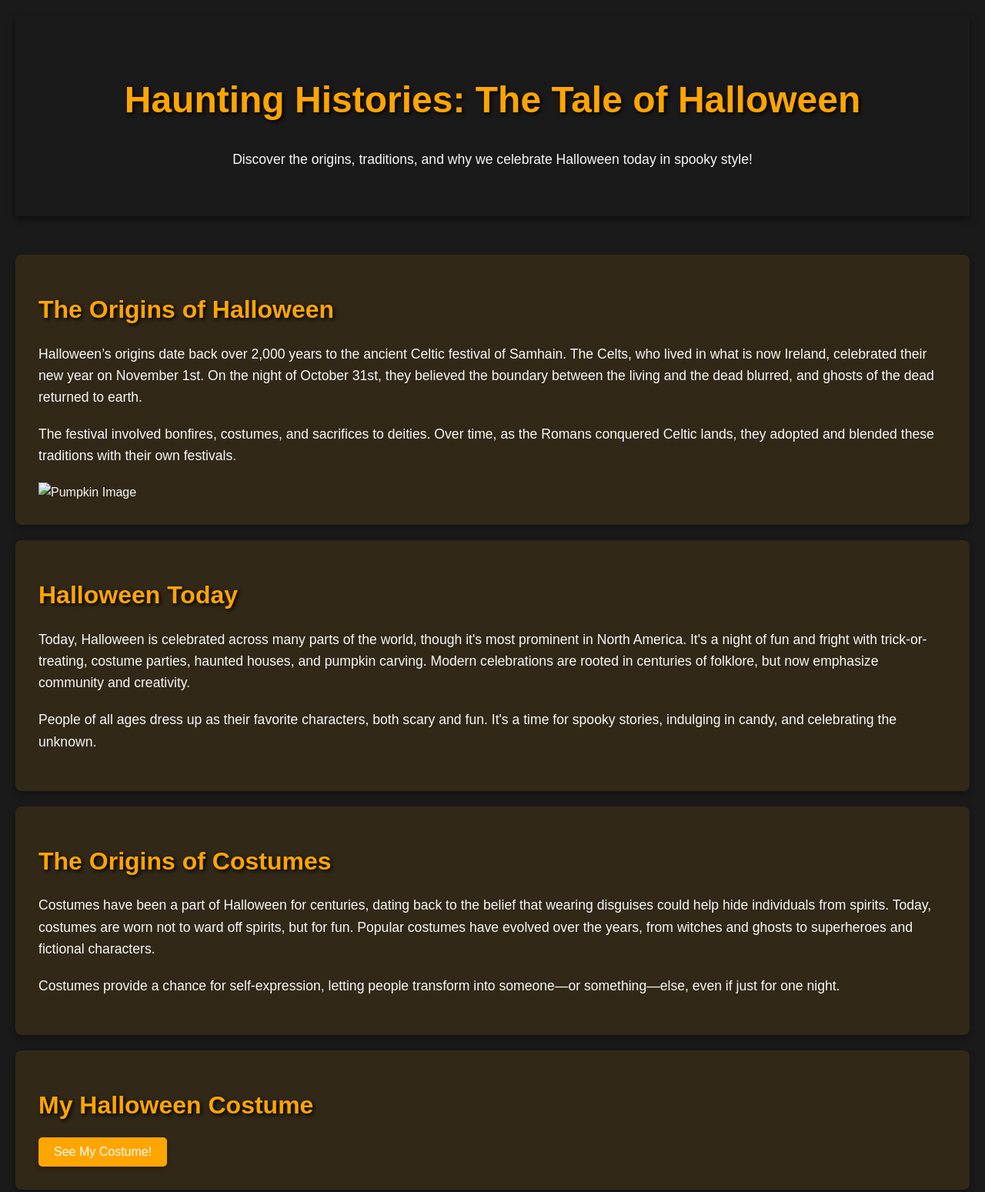
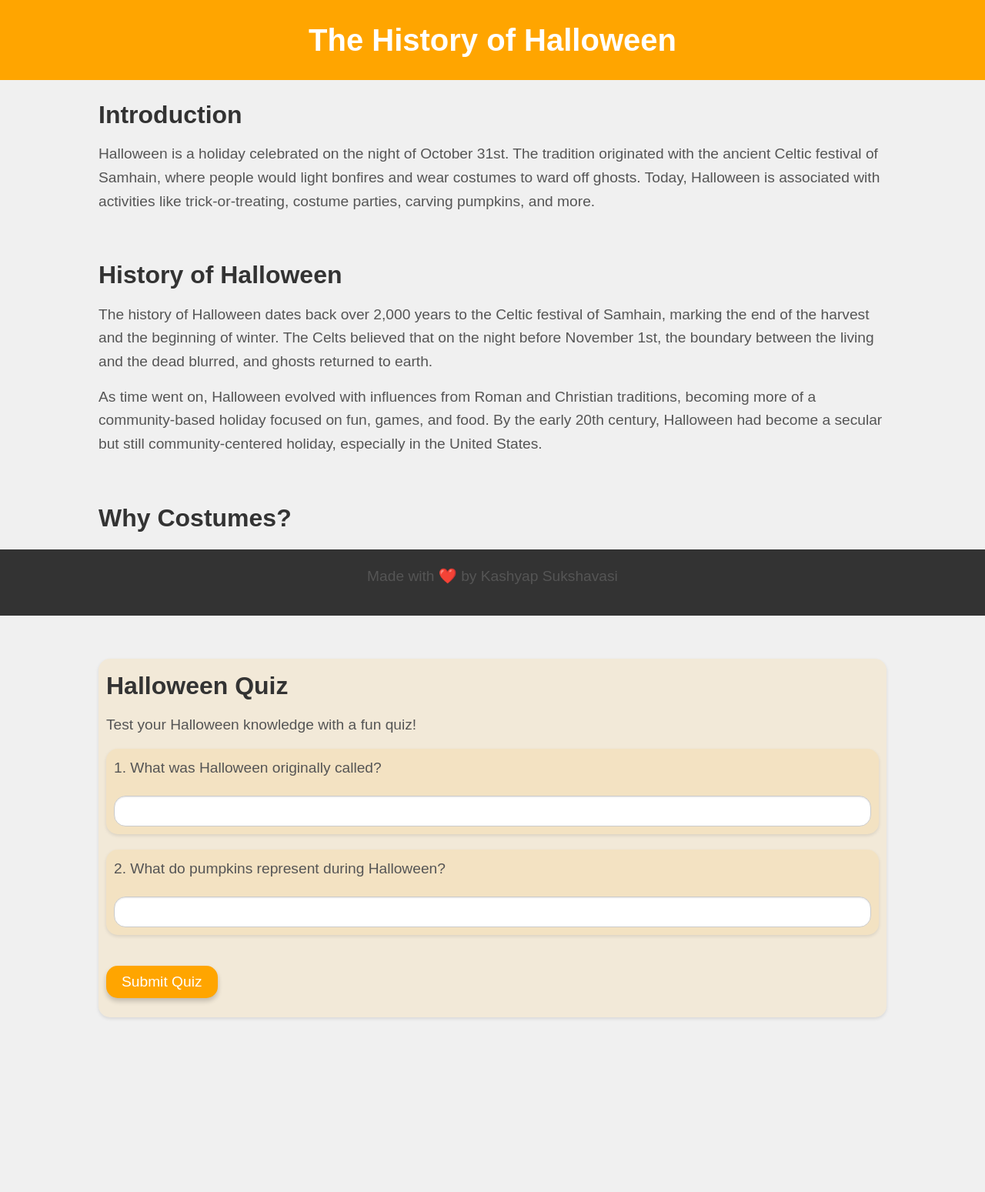
Before and after one commit to kashsuks/haunting-histories, a plain HTML site: page index.html in a window 1280 px wide. Shown: the top 1549 px of the page at 77% size. After the commit the page ends 1362 px from the top, so only its background shows below. Drawn offline with Linux system fonts and the light colour scheme.

Commit message:
made it look better

```diff
--- a/index.html
+++ b/index.html
@@ -3,46 +3,34 @@
 <head>
     <meta charset="UTF-8">
     <meta name="viewport" content="width=device-width, initial-scale=1.0">
-    <title>Haunting Histories: The Tale of Halloween</title>
+    <title>History of Halloween</title>
     <link rel="stylesheet" href="style.css">
 </head>
 <body>
 
     <header>
-        <h1>Haunting Histories: The Tale of Halloween</h1>
-        <p>Discover the origins, traditions, and why we celebrate Halloween today in spooky style!</p>
+        <h1>The History of Halloween</h1>
     </header>
+
+    <section id="introduction">
+        <div class="container">
+            <h2>Introduction</h2>
+            <p>Halloween is a holiday celebrated on the night of October 31st. The tradition originated with the ancient Celtic festival of Samhain, where people would light bonfires and wear costumes to ward off ghosts. Today, Halloween is associated with activities like trick-or-treating, costume parties, carving pumpkins, and more.</p>
+        </div>
+    </section>
 
     <section id="history">
         <div class="container">
-            <h2>The Origins of Halloween</h2>
-            <p>Halloween’s origins date back over 2,000 years to the ancient Celtic festival of Samhain. The Celts, who lived in what is now Ireland, celebrated their new year on November 1st. On the night of October 31st, they believed the boundary between the living and the dead blurred, and ghosts of the dead returned to earth.</p>
-            <p>The festival involved bonfires, costumes, and sacrifices to deities. Over time, as the Romans conquered Celtic lands, they adopted and blended these traditions with their own festivals.</p>
-            <img id="pumpkin" src="pumpkin.png" alt="Pumpkin Image">
+            <h2>History of Halloween</h2>
+            <p>The history of Halloween dates back over 2,000 years to the Celtic festival of Samhain, marking the end of the harvest and the beginning of winter. The Celts believed that on the night before November 1st, the boundary between the living and the dead blurred, and ghosts returned to earth.</p>
+            <p>As time went on, Halloween evolved with influences from Roman and Christian traditions, becoming more of a community-based holiday focused on fun, games, and food. By the early 20th century, Halloween had become a secular but still community-centered holiday, especially in the United States.</p>
         </div>
     </section>
 
-    <section id="modern-day">
+    <section id="costumes">
         <div class="container">
-            <h2>Halloween Today</h2>
-            <p>Today, Halloween is celebrated across many parts of the world, though it's most prominent in North America. It's a night of fun and fright with trick-or-treating, costume parties, haunted houses, and pumpkin carving. Modern celebrations are rooted in centuries of folklore, but now emphasize community and creativity.</p>
-            <p>People of all ages dress up as their favorite characters, both scary and fun. It's a time for spooky stories, indulging in candy, and celebrating the unknown.</p>
-        </div>
-    </section>
-
-    <section id="costume-origins">
-        <div class="container">
-            <h2>The Origins of Costumes</h2>
-            <p>Costumes have been a part of Halloween for centuries, dating back to the belief that wearing disguises could help hide individuals from spirits. Today, costumes are worn not to ward off spirits, but for fun. Popular costumes have evolved over the years, from witches and ghosts to superheroes and fictional characters.</p>
-            <p>Costumes provide a chance for self-expression, letting people transform into someone—or something—else, even if just for one night.</p>
-        </div>
-    </section>
-
-    <section id="my-costume">
-        <div class="container">
-            <h2>My Halloween Costume</h2>
-            <button id="costume-button" onclick="revealCostume()">See My Costume!</button>
-            <p id="costume-reveal"></p>
+            <h2>Why Costumes?</h2>
+            <p>The tradition of dressing up in costumes for Halloween stems from the ancient Celts who believed that wearing costumes would help them blend in with spirits and avoid harm. Today, costumes are worn for fun and creativity, and they are a major part of modern Halloween celebrations.</p>
         </div>
     </section>
 
@@ -50,24 +38,43 @@
         <div class="container">
             <h2>Halloween Quiz</h2>
             <p>Test your Halloween knowledge with a fun quiz!</p>
+
             <div>
                 <p>1. What was Halloween originally called?</p>
                 <input type="text" id="q1">
             </div>
+
             <div>
                 <p>2. What do pumpkins represent during Halloween?</p>
                 <input type="text" id="q2">
             </div>
+
             <button onclick="checkQuiz()">Submit Quiz</button>
             <p id="quiz-result"></p>
         </div>
     </section>
 
     <footer>
-        <p>Made with 💀 by Kashyap Sukshavasi</p>
+        <p>Made with ❤️ by Kashyap Sukshavasi</p>
     </footer>
 
-    <script src="script.js"></script>
+    <script>
+        function checkQuiz() {
+            const answer1 = document.getElementById("q1").value.toLowerCase();
+            const answer2 = document.getElementById("q2").value.toLowerCase();
+
+            let score = 0;
+
+            if (answer1 === "samhain") {
+                score++;
+            }
+            if (answer2 === "protection" || answer2 === "warding off evil") {
+                score++;
+            }
+
+            document.getElementById("quiz-result").textContent = `You scored ${score} out of 2!`;
+        }
+    </script>
 
 </body>
 </html>
--- a/style.css
+++ b/style.css
@@ -1,114 +1,96 @@
-body {
-    font-family: 'Arial', sans-serif;
-    background-color: #1a1a1a;
-    color: #f8f8f8;
-    line-height: 1.6;
-    padding: 20px;
+* {
     margin: 0;
+    padding: 0;
+    box-sizing: border-box;
+    font-family: Arial, sans-serif;
 }
 
-h1, h2 {
-    color: #ffa500;
-    text-shadow: 2px 2px 5px black;
+body {
+    background-color: #f0f0f0;
+    color: #333;
+    line-height: 1.6;
+}
+
+header {
+    background-color: #ffa500;
+    padding: 20px;
+    text-align: center;
+    color: white;
 }
 
 h1 {
-    font-size: 3em;
-    margin-bottom: 0.5em;
+    font-size: 2.5em;
+}
+
+section {
+    padding: 20px 0;
+}
+
+.container {
+    width: 80%;
+    margin: 0 auto;
 }
 
 h2 {
     font-size: 2em;
-    margin: 0.5em 0;
+    margin-bottom: 10px;
+    color: #333;
 }
 
 p {
-    font-size: 1.1em;
-    margin-bottom: 20px;
+    font-size: 1.2em;
+    margin-bottom: 15px;
+    color: #555;
 }
 
-header {
-    padding: 40px 0;
+footer {
     text-align: center;
-    background: url('background-texture.jpg') no-repeat center center/cover;
-    box-shadow: 0 4px 8px rgba(0, 0, 0, 0.5);
-    margin-bottom: 50px;
+    padding: 20px;
+    background-color: #333;
+    color: white;
+    position: fixed;
+    bottom: 0;
+    width: 100%;
 }
 
-.container {
-    background: rgba(255, 165, 0, 0.1);
-    padding: 30px;
-    margin: 20px 0;
-    border-radius: 8px;
-    box-shadow: 0 4px 10px rgba(0, 0, 0, 0.3);
+#quiz div {
+    margin-bottom: 20px;
+    padding: 10px;
+    background-color: rgba(255, 165, 0, 0.1);
+    border-radius: 15px;
+    box-shadow: 0 2px 4px rgba(0, 0, 0, 0.1);
 }
 
-button {
+#quiz input[type="text"] {
+    width: 100%;
+    padding: 10px;
+    margin-top: 5px;
+    border-radius: 15px;
+    border: 1px solid #ccc;
+    font-size: 1em;
+    box-shadow: inset 0 1px 2px rgba(0, 0, 0, 0.1);
+}
+
+#quiz button {
+    margin-top: 20px;
     padding: 10px 20px;
-    background-color: orange;
+    background-color: #ffa500;
     border: none;
-    border-radius: 5px;
+    border-radius: 15px;
     color: white;
-    font-size: 16px;
+    font-size: 1.2em;
     cursor: pointer;
     transition: all 0.3s ease;
     box-shadow: 0 4px 6px rgba(0, 0, 0, 0.2);
 }
 
-button:hover {
+#quiz button:hover {
     background-color: #ff6347;
-    transform: scale(1.1);
-    box-shadow: 0 6px 12px rgba(0, 0, 0, 0.3);
-}
-
-#pumpkin {
-    width: 150px;
-    transition: transform 0.5s;
-}
-
-#pumpkin:hover {
-    transform: rotate(15deg);
-}
-
-#costume-reveal {
-    margin-top: 15px;
-    font-size: 20px;
-    color: orange;
-    display: none;
+    transform: scale(1.05);
 }
 
 #quiz-result {
-    font-size: 18px;
-    color: lightgreen;
+    margin-top: 15px;
+    font-size: 1.2em;
+    color: #555;
 }
-
-#quiz-result.wrong {
-    color: red;
-}
-
-footer {
-    text-align: center;
-    padding: 20px;
-    background-color: #262626;
-    margin-top: 50px;
-    box-shadow: 0 -4px 8px rgba(0, 0, 0, 0.5);
-}
-
-footer p {
-    color: #f8f8f8;
-    font-size: 1.2em;
-}
-
-@keyframes floatGhost {
-    0% { transform: translateY(0px); }
-    50% { transform: translateY(-20px); }
-    100% { transform: translateY(0px); }
-}
-
-#ghost {
-    position: absolute;
-    top: 50px;
-    right: 50px;
-    width: 100px;
-    animation: floatGhost 4s infinite;
-}
```
